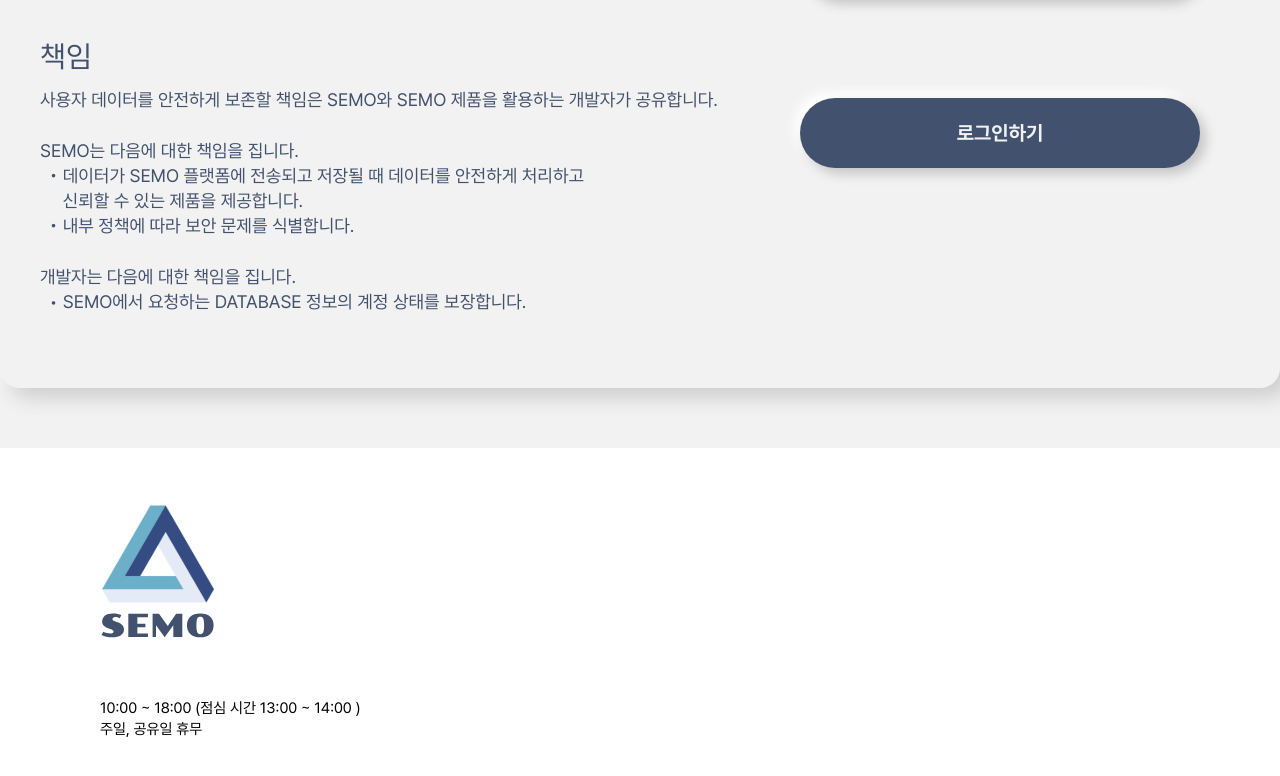
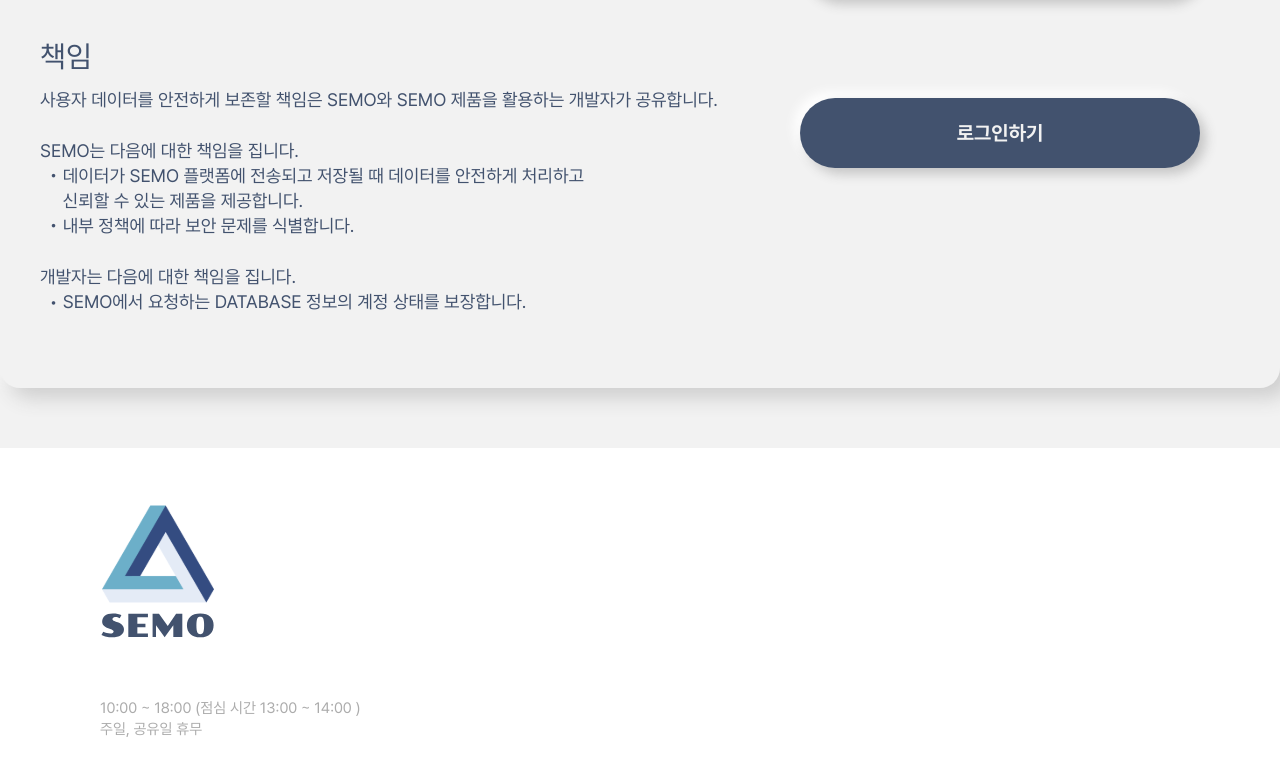
Before and after one commit to Team-SE-MO/semo-client, a React (Create React App) app: page / in a window 1280 px wide. Shown: the part 352-1128 px from the top of the page. Built offline with nearby package versions, Linux system fonts and the light colour scheme.

Commit message:
♻️ refactor: Text인터페이스 색상 속성 추가

```diff
--- a/src/components/atoms/text/Text.scss
+++ b/src/components/atoms/text/Text.scss
@@ -37,6 +37,9 @@
   &--link-color {
     color: $secondary-theme-color;
   }
+  &--neutral {
+    color: #acacac;
+  }
   &--underline {
     text-decoration: underline;
   }
--- a/src/components/atoms/text/Text.tsx
+++ b/src/components/atoms/text/Text.tsx
@@ -4,7 +4,7 @@ import './Text.scss';
 interface TextProps {
   text?: string;
   type: 'main-title' | 'main-content' | 'title' | 'subtitle' | 'info' | 'link';
-  color?: 'primary' | 'success' | 'danger' | 'link-color';
+  color?: 'primary' | 'success' | 'danger' | 'link-color' | 'neutral';
   bold?: boolean;
   underline?: boolean;
   remainingTime?: number;
```
